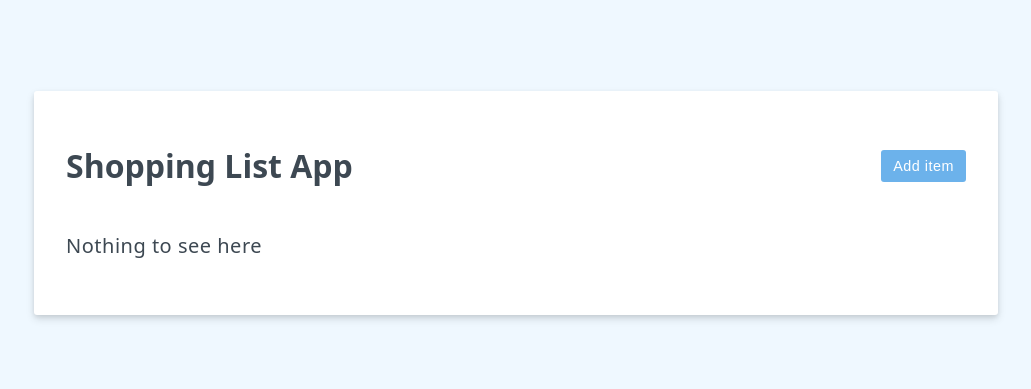
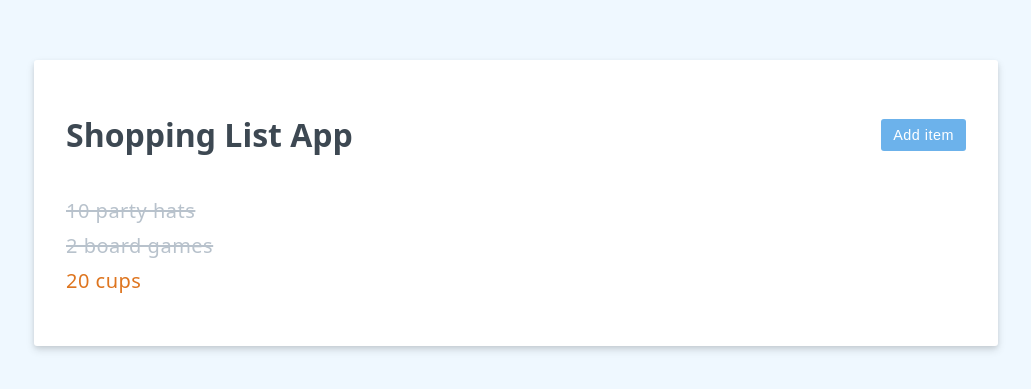
Before and after one commit to M-ds/vue-learning, a Vue app in the folder vue-composition/: page / in a window 1280 px wide. Shown: the part 197-586 px from the top of the page, without its empty margins (124-1155 px from the left). Built offline with nearby package versions, Linux system fonts and the light colour scheme.

Commit message:
vue-composition - added dynamic styling to the component

```diff
--- a/vue-composition/src/App.vue
+++ b/vue-composition/src/App.vue
@@ -5,21 +5,29 @@ import { ref } from "vue";
 const header = ref("Shopping List App");
 const editing = ref(false);
 const items = ref([
-  // { id: 1, label: "10 party hats" },
-  // { id: 2, label: "2 board games" },
-  // { id: 3, label: "20 cups" },
+  { id: 1, label: "10 party hats", purchased: true, highPriority: false },
+  { id: 2, label: "2 board games", purchased: true, highPriority: false },
+  { id: 3, label: "20 cups", purchased: false, highPriority: true },
 ]);
 const newItem = ref("");
 const newItemHighPriority = ref(false);
 
 const saveItem = () => {
-  items.value.push({ id: items.value.length + 1, label: newItem.value });
+  items.value.push({
+    id: items.value.length + 1,
+    label: newItem.value,
+    highPriority: newItemHighPriority.value,
+  });
   // We need to call the .value on ref properties.
   newItem.value = "";
+  newItemHighPriority.value = "";
 };
 const doEdit = (e) => {
   editing.value = e;
   newItem.value = "";
+};
+const togglePurchased = (item) => {
+  item.purchased = !item.purchased;
 };
 </script>
 
@@ -43,7 +51,15 @@ const doEdit = (e) => {
     </button>
   </form>
   <ul>
-    <li v-for="{ id, label } in items" :key="id">{{ label }}</li>
+    <li
+      @click="togglePurchased(item)"
+      v-for="item in items"
+      class="static-class"
+      :class="{ strikeout: item.purchased, priority: item.highPriority }"
+      :key="item.id"
+    >
+      {{ item.label }}
+    </li>
   </ul>
   <p v-if="!items.length">Nothing to see here</p>
 </template>
```
